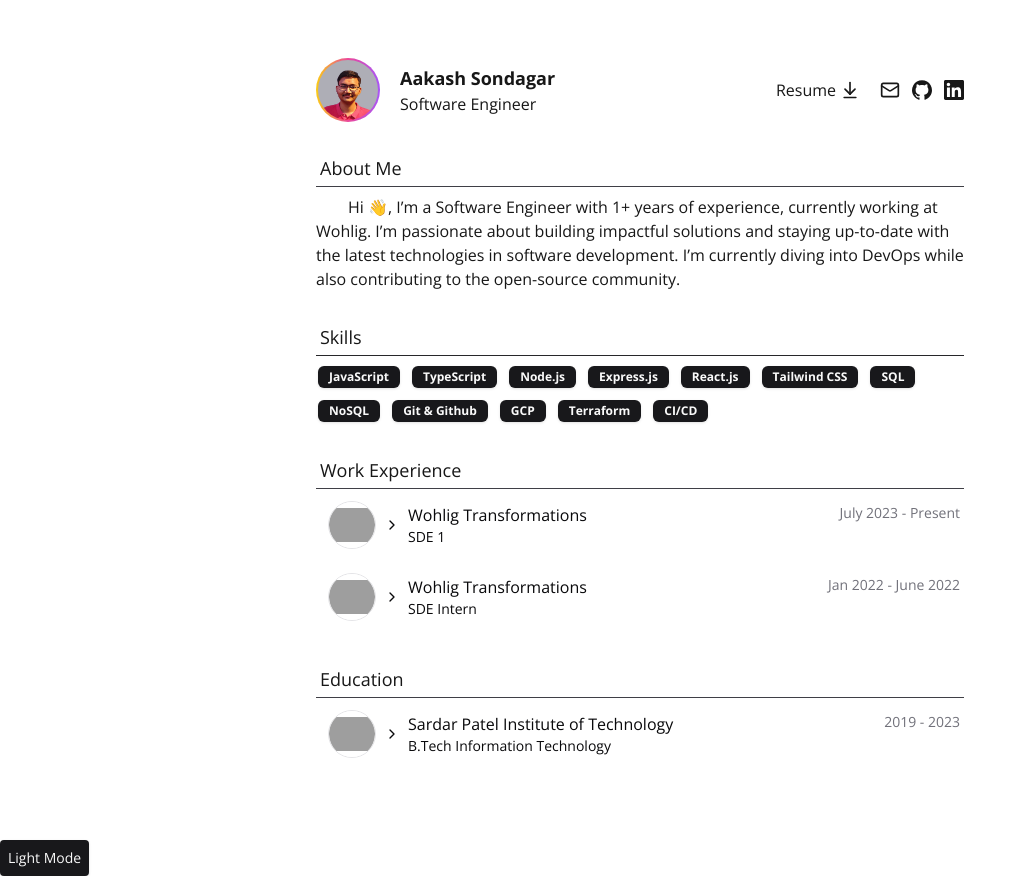
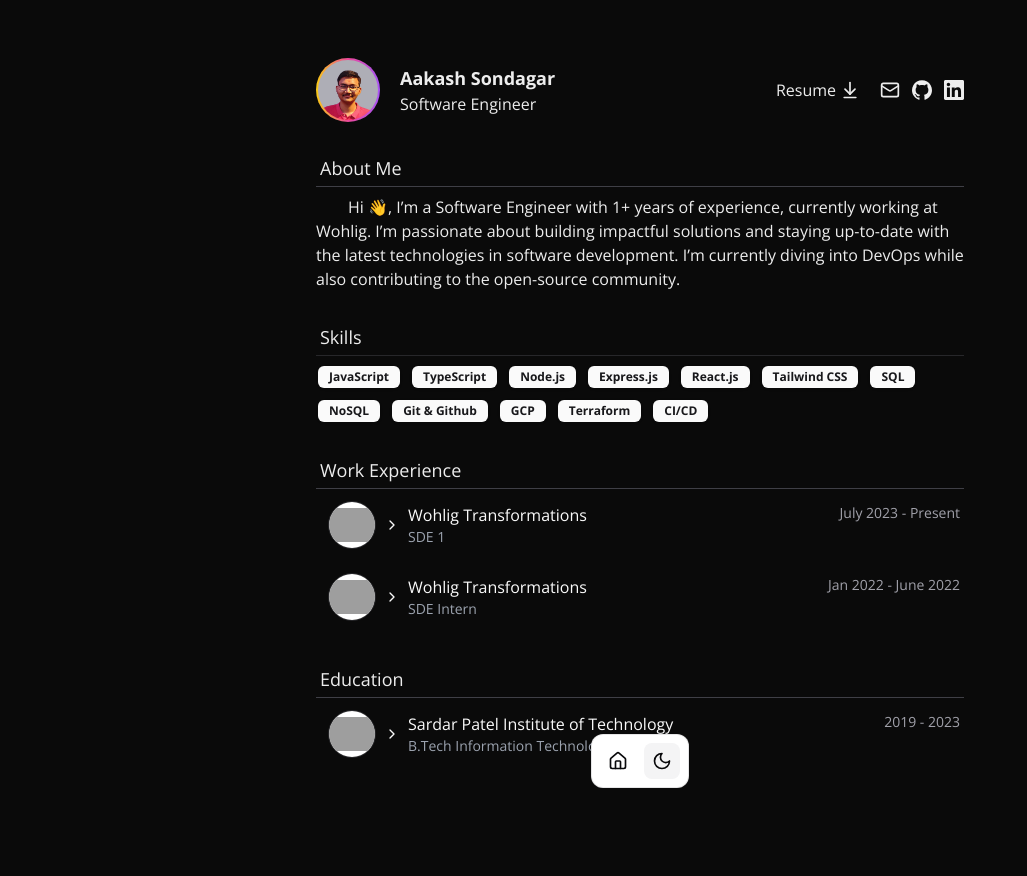
Before and after one commit to Aakash-Sondagar/Portfolio, a Next.js app: page / in a window 1280 px wide. Shown: the whole page, without its empty margins (0-1027 px from the left). After the commit the page ends 840 px from the top, so only its background shows below. Built offline with nearby package versions, Linux system fonts and the light colour scheme; grey boxes are pictures that could not be loaded.

Commit message:
animated-tabs added

```diff
--- a/app/page.js
+++ b/app/page.js
@@ -8,15 +8,20 @@ import Backend from "@/components/views/Backend";
 import ViewContext from "@/utils/viewContext";
 import { getCookie, setViewAndCookie } from "@/utils/commonFunction";
 
-import { Button } from "@/components/ui/button";
+import AnimatedBackground from "@/components/ui/animated-tabs";
+import { Home, Sun, Moon } from "lucide-react";
 
-export default function Home({ children }) {
+export default function HomePage({ children }) {
   // Dark Mode
   const [isDarkMode, setIsDarkMode] = useState(true);
   const [animate, setAnimate] = useState(false);
 
   useEffect(() => {
-    const darkModePreference = window.localStorage.getItem("darkMode");
+    let darkModePreference = window.localStorage.getItem("darkMode");
+    if (!darkModePreference) {
+      window.localStorage.darkMode = true;
+      darkModePreference = window.localStorage.getItem("darkMode");
+    }
     setIsDarkMode(darkModePreference === "true");
     if (darkModePreference === "true") {
       document.documentElement.classList.add("dark");
@@ -34,6 +39,32 @@ export default function Home({ children }) {
 
     return () => clearTimeout(timer);
   };
+
+  const TABS = [
+    {
+      label: "Home",
+      icon: <Home className="h-5 w-5" />,
+      action: null,
+    },
+    {
+      label: "DarkMode",
+      icon: (
+        <div className="relative h-5 w-5">
+          <Sun
+            className={`absolute h-5 w-5 transform transition-all duration-500 ${
+              isDarkMode ? "rotate-0 opacity-0" : "rotate-0 opacity-100"
+            }`}
+          />
+          <Moon
+            className={`absolute h-5 w-5 transform transition-all duration-500 ${
+              isDarkMode ? "rotate-0 opacity-100" : "rotate-90 opacity-0"
+            }`}
+          />
+        </div>
+      ),
+      action: toggleDarkMode,
+    },
+  ];
 
   // Set View
   const [view, setView] = useState("");
@@ -71,9 +102,33 @@ export default function Home({ children }) {
           {children}
         </SelectedView>
       </ViewContext.Provider>
-      <Button onClick={toggleDarkMode} className="p-2 rounded">
-        {isDarkMode ? "Dark" : "Light"} Mode
-      </Button>
+      <div className="fixed bottom-3 left-1/2 max-w-full -translate-x-1/2">
+        <div className="flex w-full space-x-2 rounded-xl border dark:border-zinc-950/10 dark:bg-white bg-zinc-900 border-zinc-800 p-2">
+          <AnimatedBackground
+            defaultValue={["Home", "DarkMode"]}
+            className="rounded-lg bg-zinc-800 dark:bg-zinc-100"
+            transition={{
+              type: "spring",
+              bounce: 0.2,
+              duration: 0.3,
+            }}
+          >
+            {TABS.map((tab) => (
+              <button
+                key={tab.label}
+                data-id={tab.label}
+                type="button"
+                onClick={() => {
+                  tab.action && tab.action();
+                }}
+                className="inline-flex h-9 w-9 items-center justify-center text-zinc-400 dark:text-zinc-500 transition-colors duration-100 focus-visible:outline-2 data-[checked=true]:text-zinc-50 dark:data-[checked=true]:text-zinc-950"
+              >
+                {tab.icon}
+              </button>
+            ))}
+          </AnimatedBackground>
+        </div>
+      </div>
       {animate && (
         <div
           className={`fixed inset-0 -z-10 ${
--- a/components/Projects.js
+++ b/components/Projects.js
@@ -1,8 +1,11 @@
+import { Separator } from "@/components/ui/separator";
+
 const Projects = () => {
   return (
-    <div>
-      <h1>Projects</h1>
-      <p>Here are some of my projects</p>
+    <div className="pt-6 sm:pt-8 text-sm px-4 sm:px-0">
+      <h1 className="font-semibold text-center sm:text-left">Projects</h1>
+      <Separator className="mt-2 bg-zinc-800" />
+
     </div>
   );
 };
--- /dev/null
+++ b/components/ui/animated-tabs.jsx
@@ -0,0 +1,81 @@
+"use client";
+import { cn } from "@/lib/utils";
+import { AnimatePresence, motion } from "framer-motion";
+import { Children, cloneElement, useEffect, useState, useId } from "react";
+
+export default function AnimatedBackground({
+  children,
+  defaultValue = [], // Accept an array of default values
+  onValueChange,
+  className,
+  transition,
+  enableHover = false,
+}) {
+  const [activeIds, setActiveIds] = useState(defaultValue);
+  const uniqueId = useId();
+
+  const handleToggleActiveId = (id) => {
+    setActiveIds((prevActiveIds) => {
+      if (prevActiveIds.includes(id)) {
+        return prevActiveIds.filter((activeId) => activeId !== id);
+      } else {
+        return [...prevActiveIds, id];
+      }
+    });
+
+    if (onValueChange) {
+      onValueChange(id);
+    }
+  };
+
+  useEffect(() => {
+    if (defaultValue.length > 0) {
+      setActiveIds(defaultValue);
+    }
+  }, [defaultValue]);
+
+  return Children.map(children, (child, index) => {
+    const id = child.props["data-id"];
+
+    // Preserve original child onClick and merge with handleToggleActiveId
+    const originalOnClick = child.props.onClick;
+
+    const interactionProps = enableHover
+      ? {
+          onMouseEnter: () => handleToggleActiveId(id),
+          onMouseLeave: () => handleToggleActiveId(id),
+        }
+      : {
+          onClick: (e) => {
+            if (originalOnClick) originalOnClick(e); // Call original onClick handler
+            handleToggleActiveId(id); // Toggle active ID
+          },
+        };
+
+    return cloneElement(
+      child,
+      {
+        key: index,
+        className: cn("relative inline-flex", child.props.className),
+        "aria-selected": activeIds.includes(id),
+        "data-checked": activeIds.includes(id) ? "true" : "false",
+        ...interactionProps, // Merged interaction props
+      },
+      <>
+        <AnimatePresence initial={false}>
+          {activeIds.includes(id) && (
+            <motion.div
+              layoutId={`background-${uniqueId}`}
+              className={cn("absolute inset-0", className)}
+              transition={transition}
+              initial={{ opacity: defaultValue.length > 0 ? 1 : 0 }}
+              animate={{ opacity: 1 }}
+              exit={{ opacity: 0 }}
+            />
+          )}
+        </AnimatePresence>
+        <span className="z-10">{child.props.children}</span>
+      </>
+    );
+  });
+}
```
